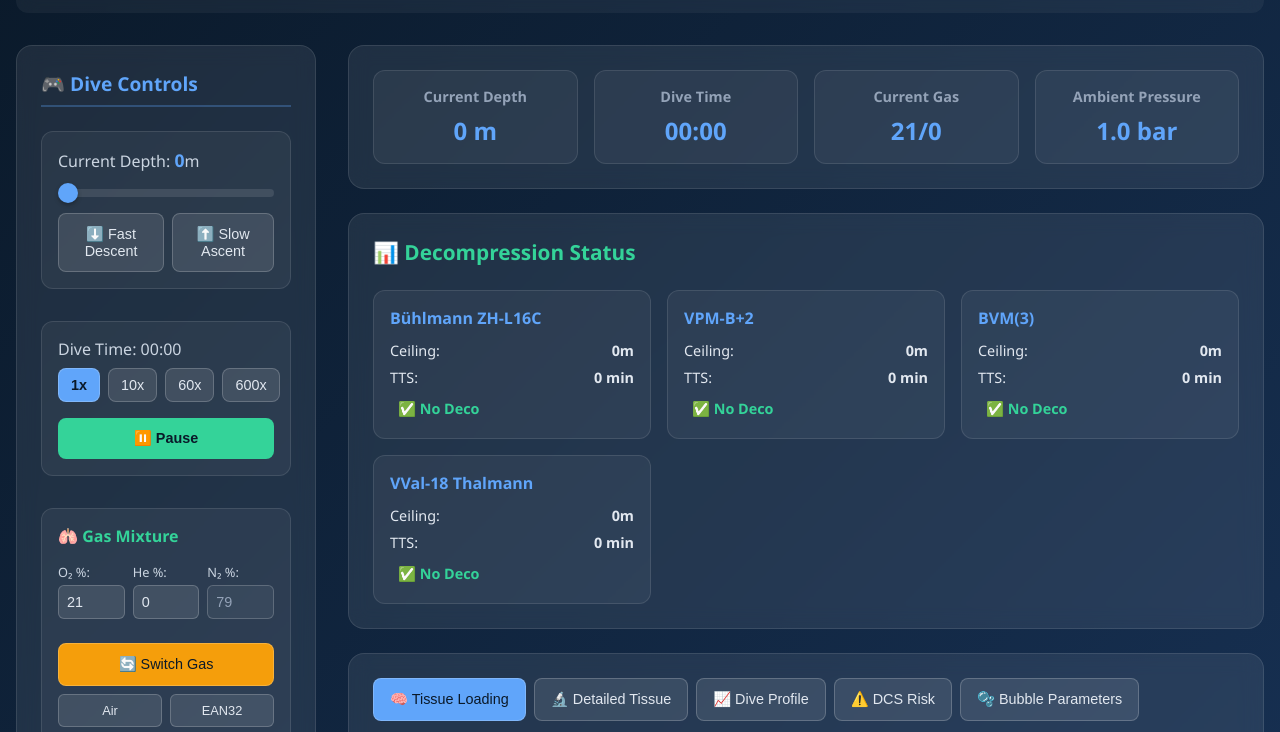
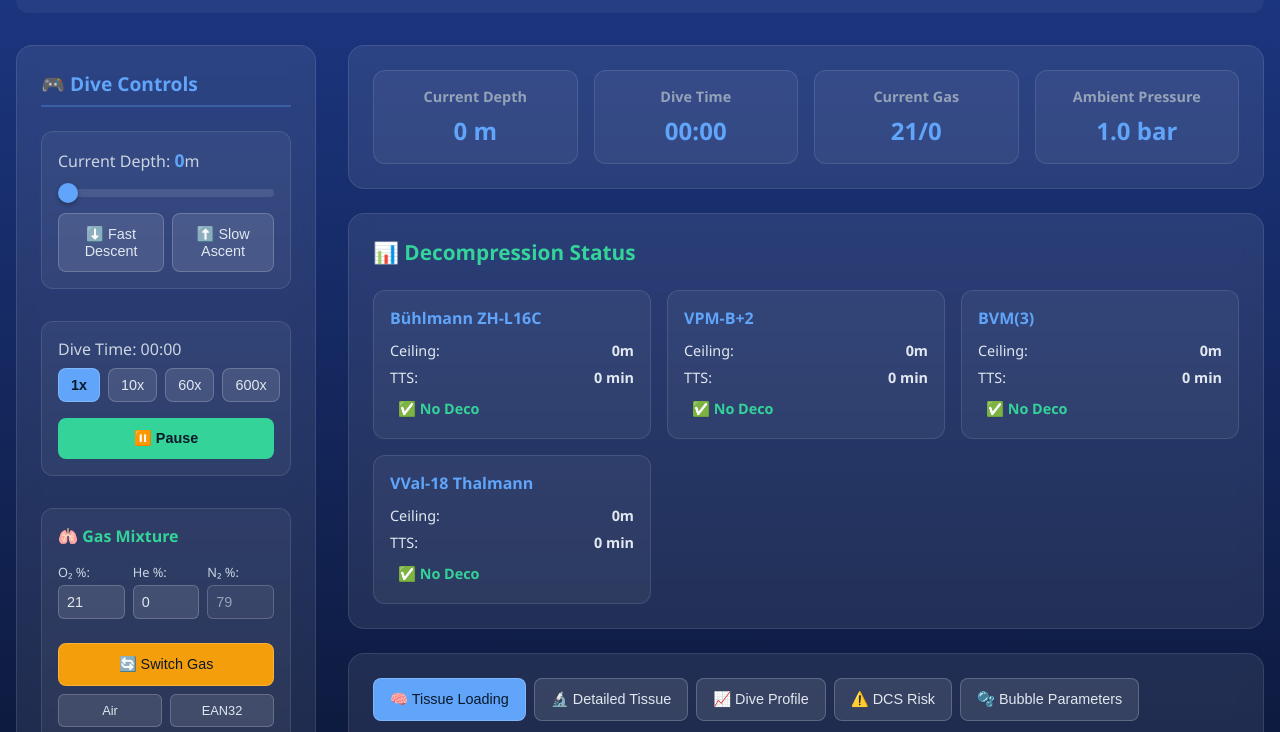
Before and after one commit to danielmewes/dive_simulator, a website built with webpack: page index.html in a window 1280 px wide. Shown: the part 136-868 px from the top of the page. Built offline with nearby package versions, Linux system fonts and the light colour scheme.

Commit message:
Update gradient

```diff
--- a/styles.css
+++ b/styles.css
@@ -8,7 +8,7 @@
 
 body {
     font-family: 'Segoe UI', Tahoma, Geneva, Verdana, sans-serif;
-    background: linear-gradient(135deg, #0a1929 0%, #1a365d 100%);
+    background: linear-gradient(180deg, #1e3a8a 0%, #000000 100%);
     color: #e2e8f0;
     min-height: 100vh;
 }
@@ -870,6 +870,7 @@ button:hover {
     animation: pulse 2s infinite;
 }
 
+
 /* Scrollbar Styling */
 ::-webkit-scrollbar {
     width: 8px;
```
